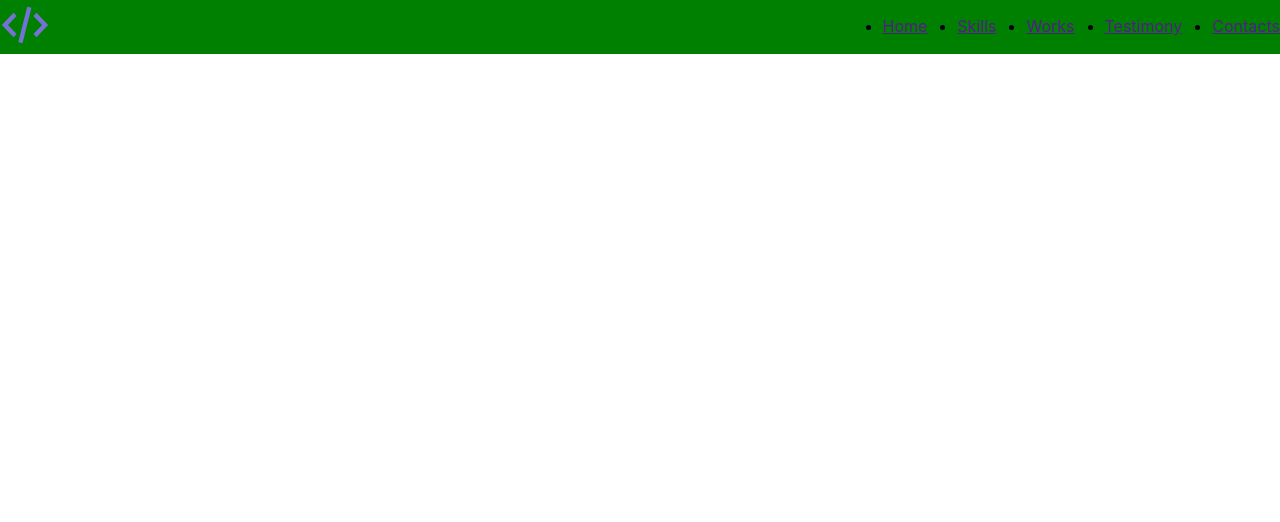
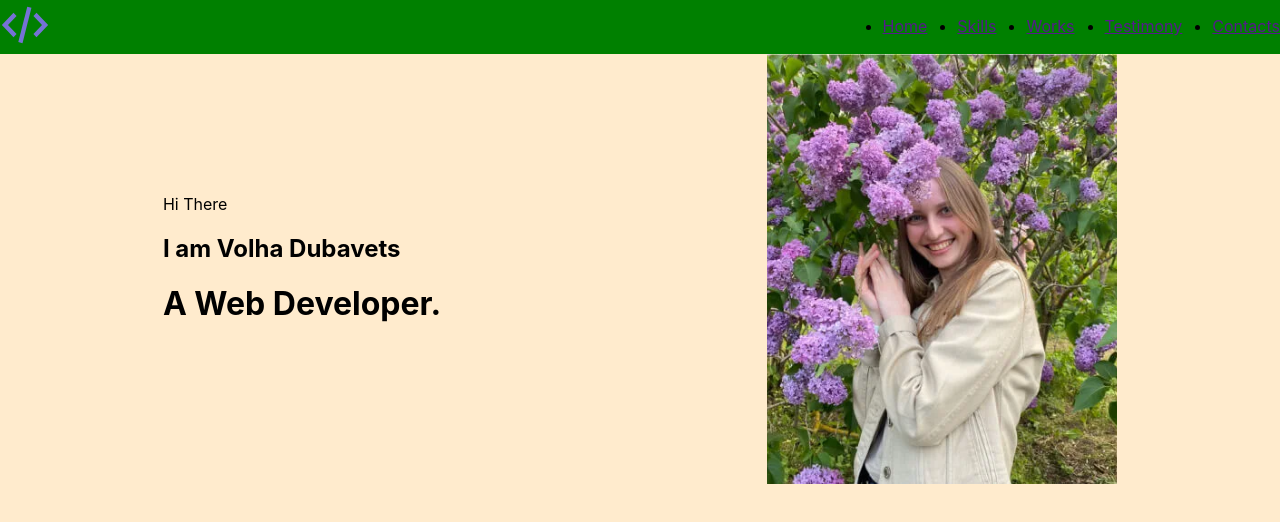
Before and after one commit to DubavetsOlga/incubator, a React app in the folder portfolio-start-project-main/: page / in a window 1280 px wide. Shown: the top 522 px of the page. Built offline with nearby package versions, Linux system fonts and the light colour scheme.

Commit message:
Added main section and FlexWrapper

```diff
--- a/portfolio-start-project-main/src/App.tsx
+++ b/portfolio-start-project-main/src/App.tsx
@@ -1,11 +1,12 @@
 import './App.css';
 import { Header } from './layout/header/Header';
-
+import { Main }   from './layout/sections/main/Main';
 
 function App() {
     return (
         <div className="App">
-            <Header></Header>
+            <Header/>
+            <Main/>
         </div>
     );
 }
--- /dev/null
+++ b/portfolio-start-project-main/src/components/FlexWrapper.tsx
@@ -0,0 +1,16 @@
+import styled from "styled-components"
+
+type FlexWrapperPropsType = {
+    direction?: string;
+    justify?: string;
+    align?: string;
+    wrap?: string;
+};
+
+export const FlexWrapper = styled.div<FlexWrapperPropsType>`
+    display: flex;
+    flex-direction: ${props => props.direction || "row"};
+    justify-content: ${props => props.justify || "flex-start"};
+    align-items: ${props => props.align || "stretch"};
+    flex-wrap: ${props => props.wrap || "nowrap"};
+`;
--- /dev/null
+++ b/portfolio-start-project-main/src/layout/sections/main/Main.tsx
@@ -0,0 +1,31 @@
+import React  from "react";
+import styled from "styled-components"
+import photo  from "../../../assets/images/photo.webp";
+import { FlexWrapper } from "../../../components/FlexWrapper";
+
+export const Main = () => {
+    return (
+        <StyledMain>
+            <FlexWrapper align={"center"} justify={"space-around"}>
+                <div>
+                    <span>Hi There</span>
+                    <h2>I am Volha Dubavets</h2>
+                    <h1>A Web Developer.</h1>
+                </div>
+
+                <Photo src={photo} alt="" />
+            </FlexWrapper>
+        </StyledMain>
+    );
+};
+
+const StyledMain = styled.div`
+    min-height: 100vh;
+    background-color: blanchedalmond;
+`;
+
+const Photo = styled.img`
+    width: 350px;
+    height: 430px;
+    object-fit: cover;
+`;
```
